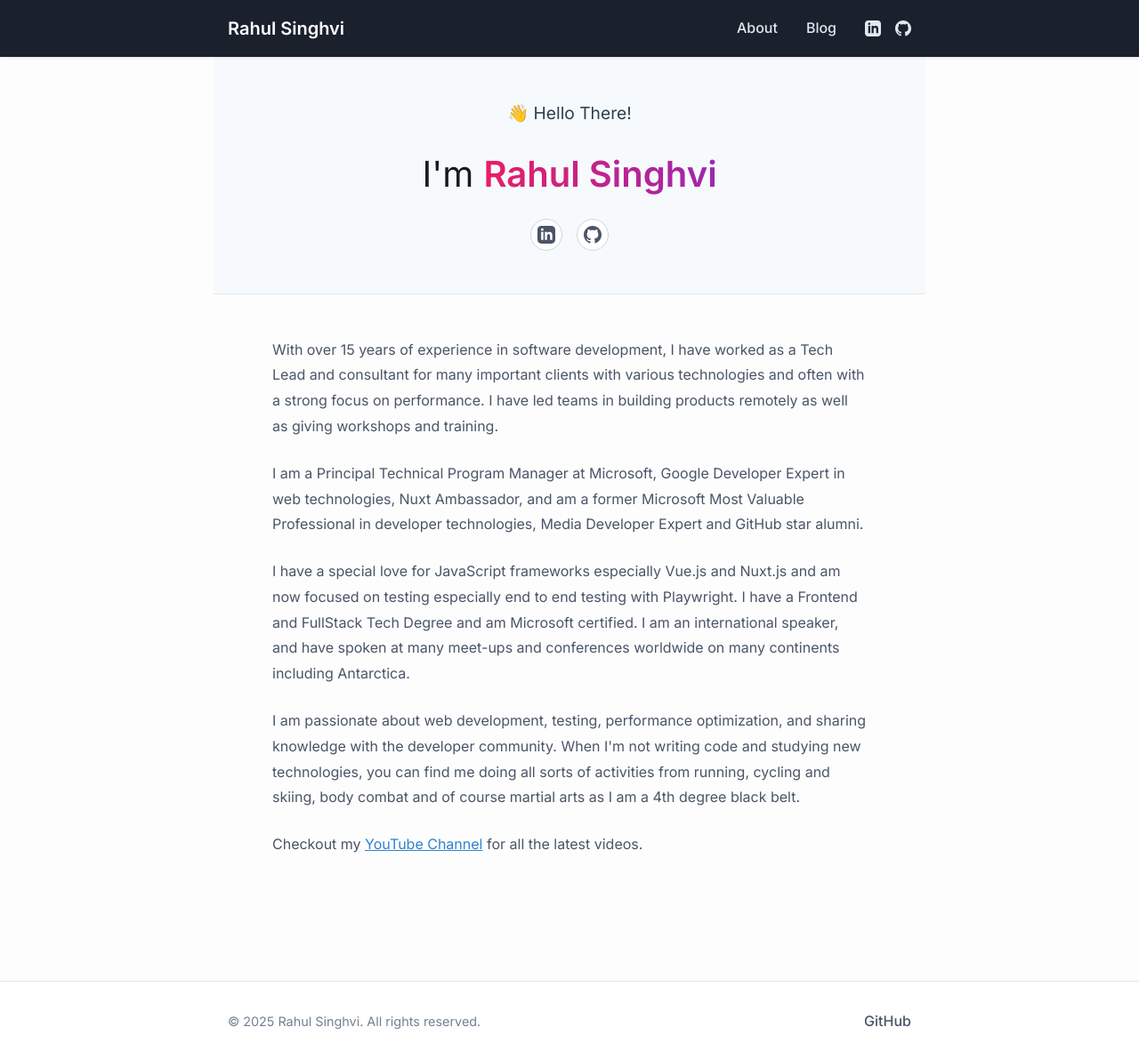
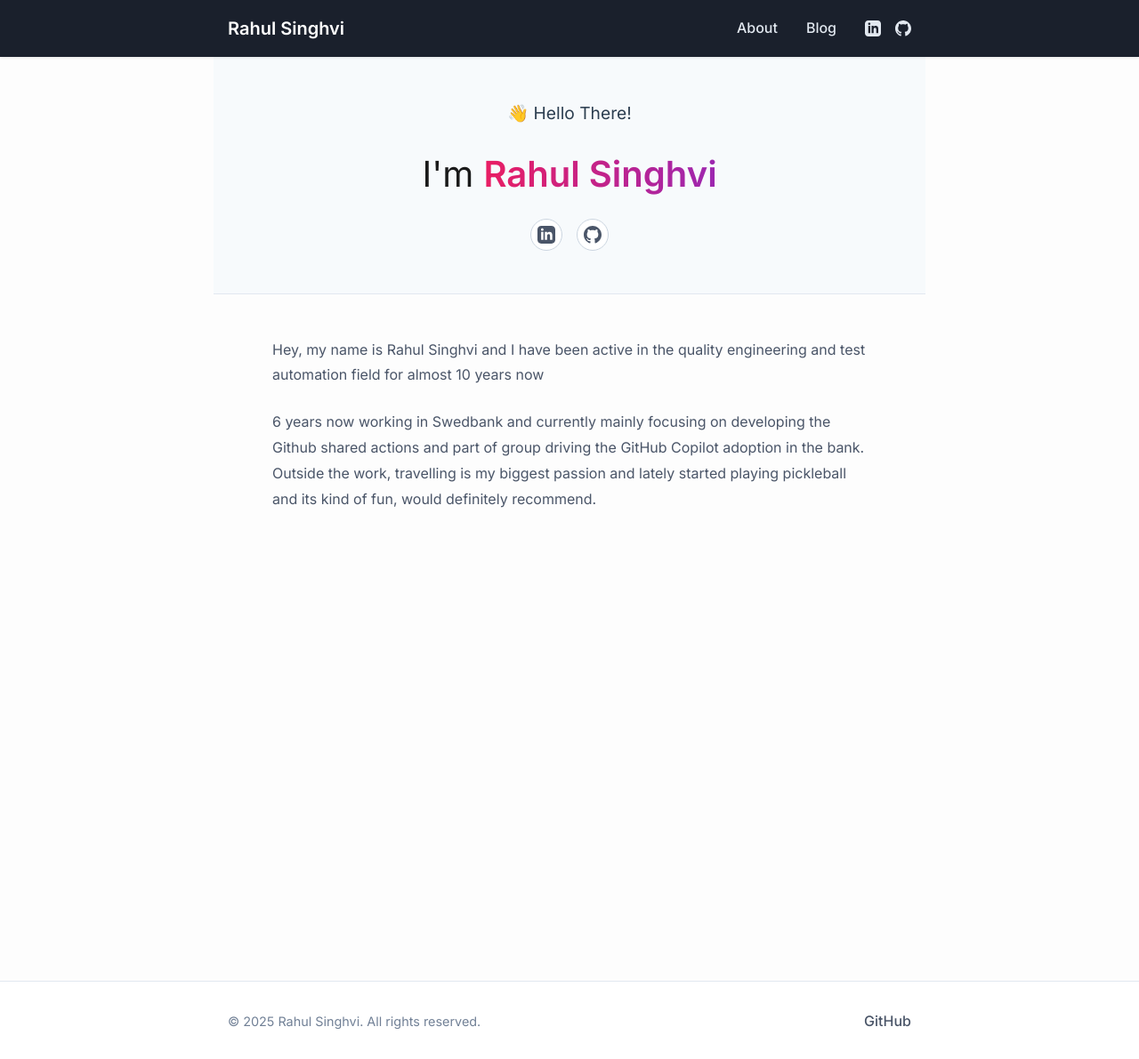
Before and after one commit to rsinghvi/articles, a Jekyll site: the page built from about.md, in a window 1280 px wide and 1191 px high. Shown: the whole window at 89% size. Built offline with Jekyll 4.4.1, drawn with Linux system fonts in a browser that asks for light colours.

Commit message:
Update About page content with personal bio

```diff
--- a/about.md
+++ b/about.md
@@ -23,15 +23,10 @@
     </div>
 
     <div class="about-content">
-        <p>With over 15 years of experience in software development, I have worked as a Tech Lead and consultant for many important clients with various technologies and often with a strong focus on performance. I have led teams in building products remotely as well as giving workshops and training.</p>
+        <p>Hey, my name is Rahul Singhvi and I have been active in the quality engineering and test automation field for almost 10 years now</p>
 
-        <p>I am a Principal Technical Program Manager at Microsoft, Google Developer Expert in web technologies, Nuxt Ambassador, and am a former Microsoft Most Valuable Professional in developer technologies, Media Developer Expert and GitHub star alumni.</p>
-
-        <p>I have a special love for JavaScript frameworks especially Vue.js and Nuxt.js and am now focused on testing especially end to end testing with Playwright. I have a Frontend and FullStack Tech Degree and am Microsoft certified. I am an international speaker, and have spoken at many meet-ups and conferences worldwide on many continents including Antarctica.</p>
-
-        <p>I am passionate about web development, testing, performance optimization, and sharing knowledge with the developer community. When I'm not writing code and studying new technologies, you can find me doing all sorts of activities from running, cycling and skiing, body combat and of course martial arts as I am a 4th degree black belt.</p>
-
-        <p>Checkout my <a href="https://www.youtube.com/c/YourChannel" target="_blank" rel="noopener">YouTube Channel</a> for all the latest videos.</p>
+        <p>6 years now working in Swedbank and currently mainly focusing on developing the Github shared actions and part of group driving the GitHub Copilot adoption in the bank. Outside the work, travelling is my biggest passion and lately started playing pickleball and its kind of fun, would definitely recommend.
+        </p>
     </div>
 </div>
 
```
